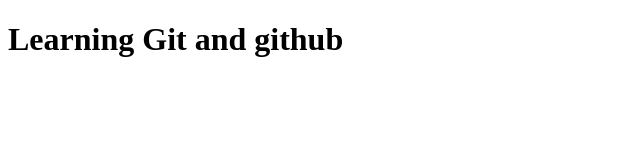
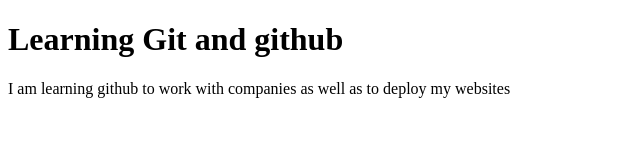
Before and after one commit to hasnatahmad123/hasnatahmad1234, a plain HTML site: page index.html in a window 1280 px wide. Shown: the whole page, without its empty margins (0-640 px from the left). Drawn offline with Linux system fonts and the light colour scheme.

Commit message:
update index.html

```diff
--- a/index.html
+++ b/index.html
@@ -9,5 +9,6 @@
     <h1>
         Learning Git and github
     </h1>
+    <p> I am learning github to work with companies as well as to deploy my websites</p>
 </body>
 </html>
```
